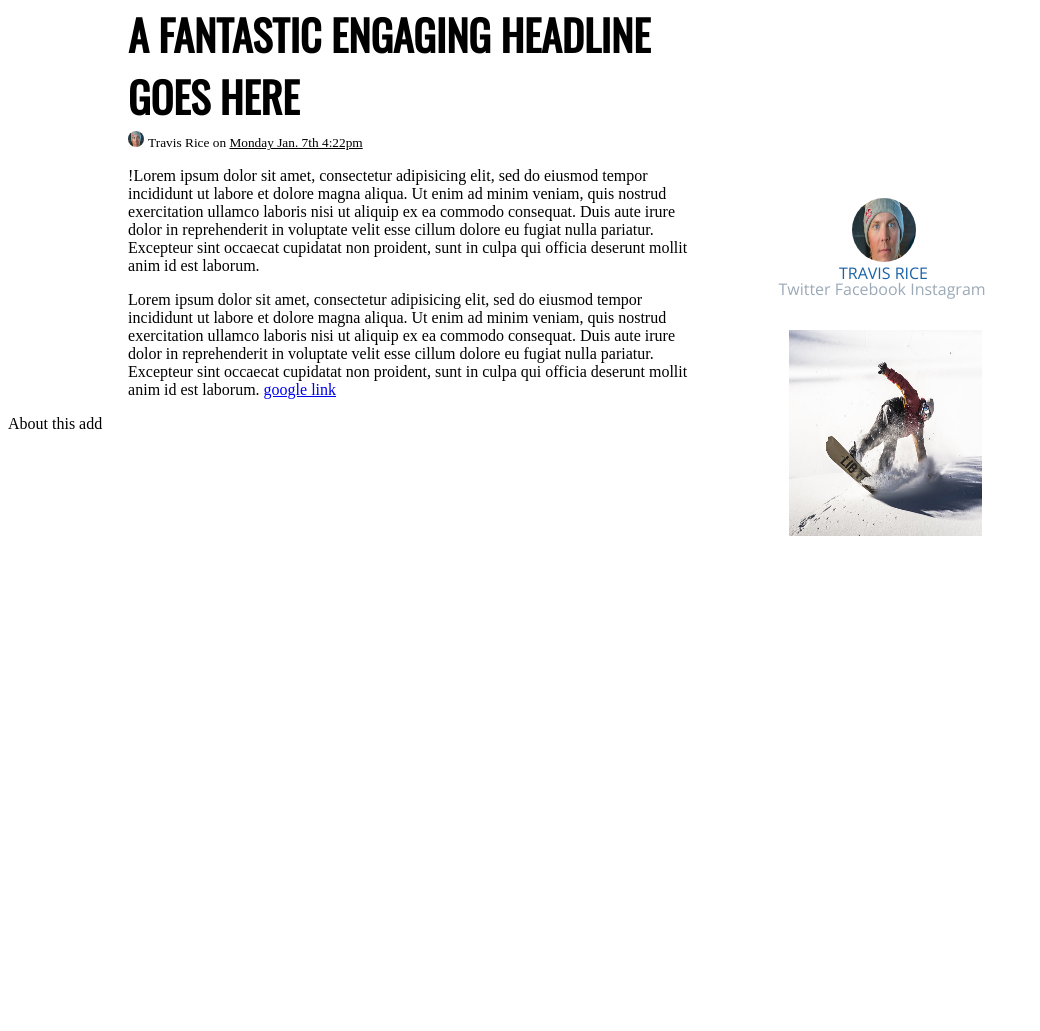
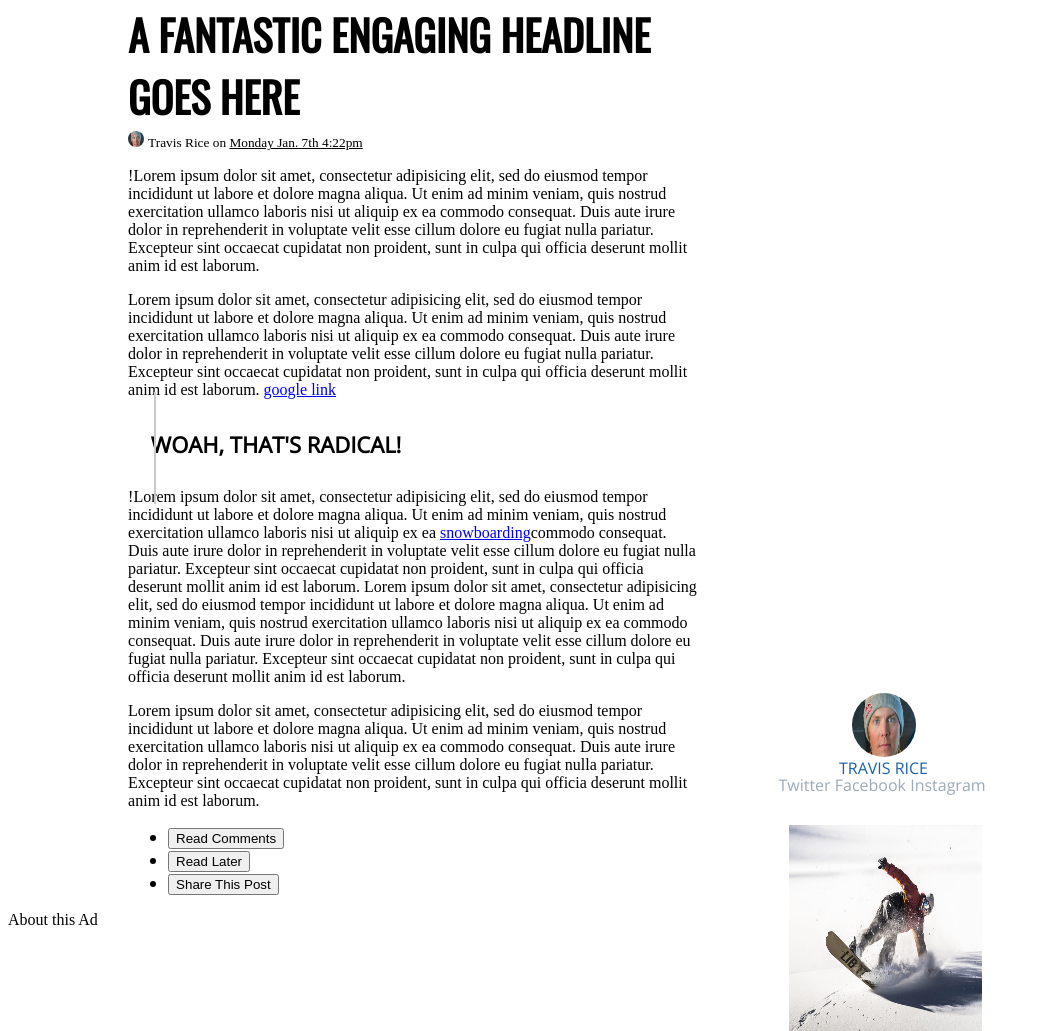
Before and after one commit to pnitto/1.4-Pixel-Perfect, a plain HTML site: page index.html in a window 1280 px wide. Shown: the part 472-1503 px from the top of the page, without its empty margins (0-1040 px from the left). Before the commit the page ends 1008 px from the top, so only its background shows below. Drawn offline with nearby package versions, Linux system fonts and the light colour scheme.

Commit message:
added second article and header

```diff
--- a/index.html
+++ b/index.html
@@ -46,6 +46,23 @@
            Lorem ipsum dolor sit amet, consectetur adipisicing elit, sed do eiusmod tempor incididunt ut labore et dolore magna aliqua. Ut enim ad minim veniam, quis nostrud exercitation ullamco laboris nisi ut aliquip ex ea commodo consequat. Duis aute irure dolor in reprehenderit in voluptate velit esse cillum dolore eu fugiat nulla pariatur. Excepteur sint occaecat cupidatat non proident, sunt in culpa qui officia deserunt mollit anim id est laborum.
            <a href="www.google.com">google link</a>
           </p>
+      <div class="line-small-header">
+     <h4 class="small-header">WOAH, THAT'S RADICAL!</h4>
+   </div>
+     <p class="second-article">
+       !Lorem ipsum dolor sit amet, consectetur adipisicing elit, sed do eiusmod tempor incididunt ut labore et dolore magna aliqua. Ut enim ad minim veniam, quis nostrud exercitation ullamco laboris nisi ut aliquip ex ea <a href="www.snowboarding.com">snowboarding</a>commodo consequat. Duis aute irure dolor in reprehenderit in voluptate velit esse cillum dolore eu fugiat nulla pariatur. Excepteur sint occaecat cupidatat non proident, sunt in culpa qui officia deserunt mollit anim id est laborum.
+        Lorem ipsum dolor sit amet, consectetur adipisicing elit, sed do eiusmod tempor incididunt ut labore et dolore magna aliqua. Ut enim ad minim veniam, quis nostrud exercitation ullamco laboris nisi ut aliquip ex ea commodo consequat. Duis aute irure dolor in reprehenderit in voluptate velit esse cillum dolore eu fugiat nulla pariatur. Excepteur sint occaecat cupidatat non proident, sunt in culpa qui officia deserunt mollit anim id est laborum.
+     </p>
+      <p class="second-p-second-article">
+        Lorem ipsum dolor sit amet, consectetur adipisicing elit, sed do eiusmod tempor incididunt ut labore et dolore magna aliqua. Ut enim ad minim veniam, quis nostrud exercitation ullamco laboris nisi ut aliquip ex ea commodo consequat. Duis aute irure dolor in reprehenderit in voluptate velit esse cillum dolore eu fugiat nulla pariatur. Excepteur sint occaecat cupidatat non proident, sunt in culpa qui officia deserunt mollit anim id est laborum.
+      </p>
+      <div class="end-of-article-buttons">
+        <ul class="buttons">
+          <li class="button"><button>Read Comments</button></li>
+          <li class="button"><button>Read Later</button></li>
+          <li class="button"><button>Share This Post</button></li>
+        </ul>
+      </div>
   </div>
  </div>
  </article>
@@ -60,7 +77,7 @@
       <li class="social-media">Instagram</li>
     </ul>
     <img src="travis-snowboarding.jpg" alt="action-travis" class="travis-action">
-    <p class="about-this-ad">About this add<p>
+    <p class="about-this-ad">About this Ad<p>
   </div>
   </div>
 </body>
--- a/main.css
+++ b/main.css
@@ -114,3 +114,31 @@
   margin-top: -6.7%;
   margin-right: 23.3%;
 }
+.small-header {
+  font-family: "Open Sans";
+  font-size: 22px;
+}
+.small-header::before {
+  content: "";
+  position: absolute;
+  top: 0;
+  bottom: 0;
+  left: 10px;
+  width: .1rem;
+  background-color:  #CACACA;
+  height: 14%;
+  margin-left: 9rem;
+  margin-top: 54rem;
+}
+.line-small-header {
+  margin-left:3%;
+}
+.second-article {
+  width: 75%;
+}
+.second-p-second-article {
+  width: 75%;
+}
+.button {
+  font-family: "Open Sans";
+}
```
Lines whose indentation alone changed are shown as unchanged.
